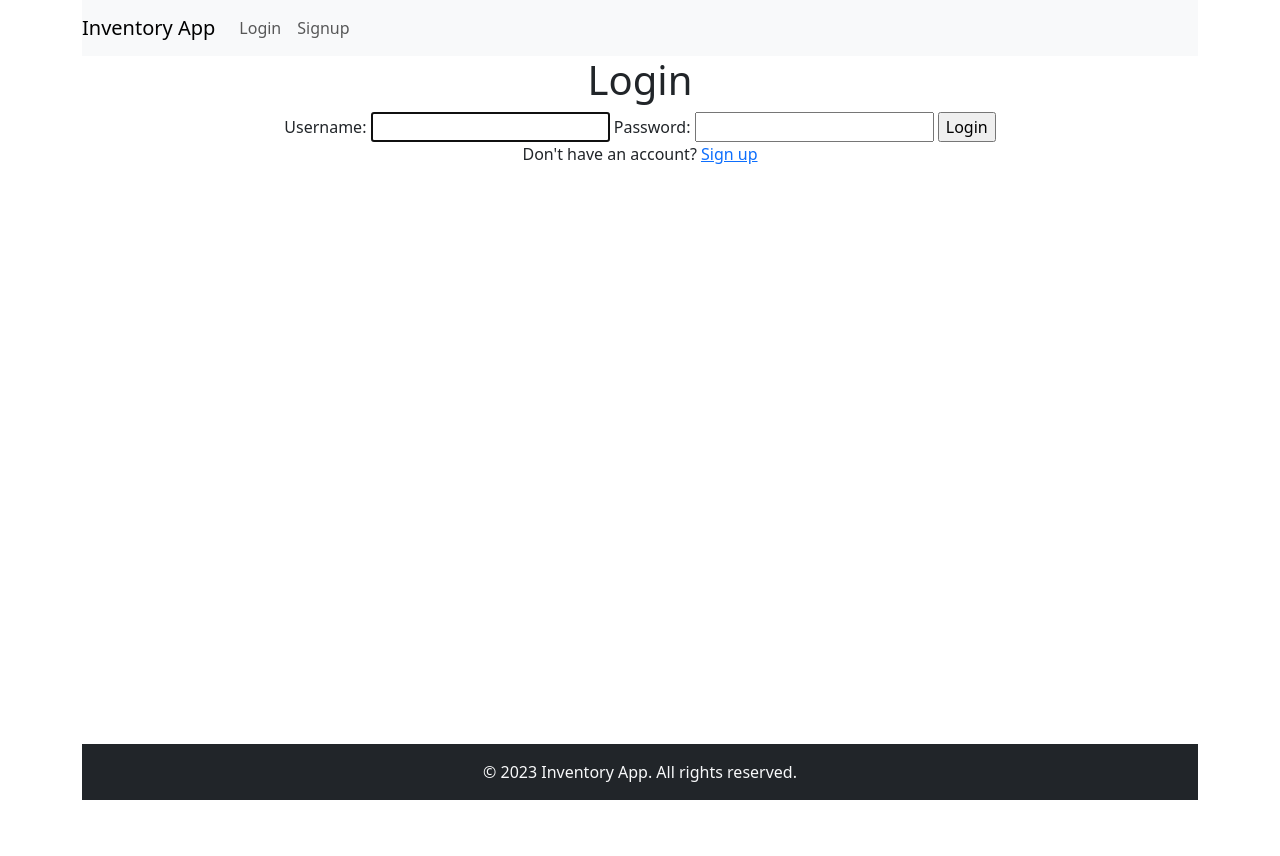
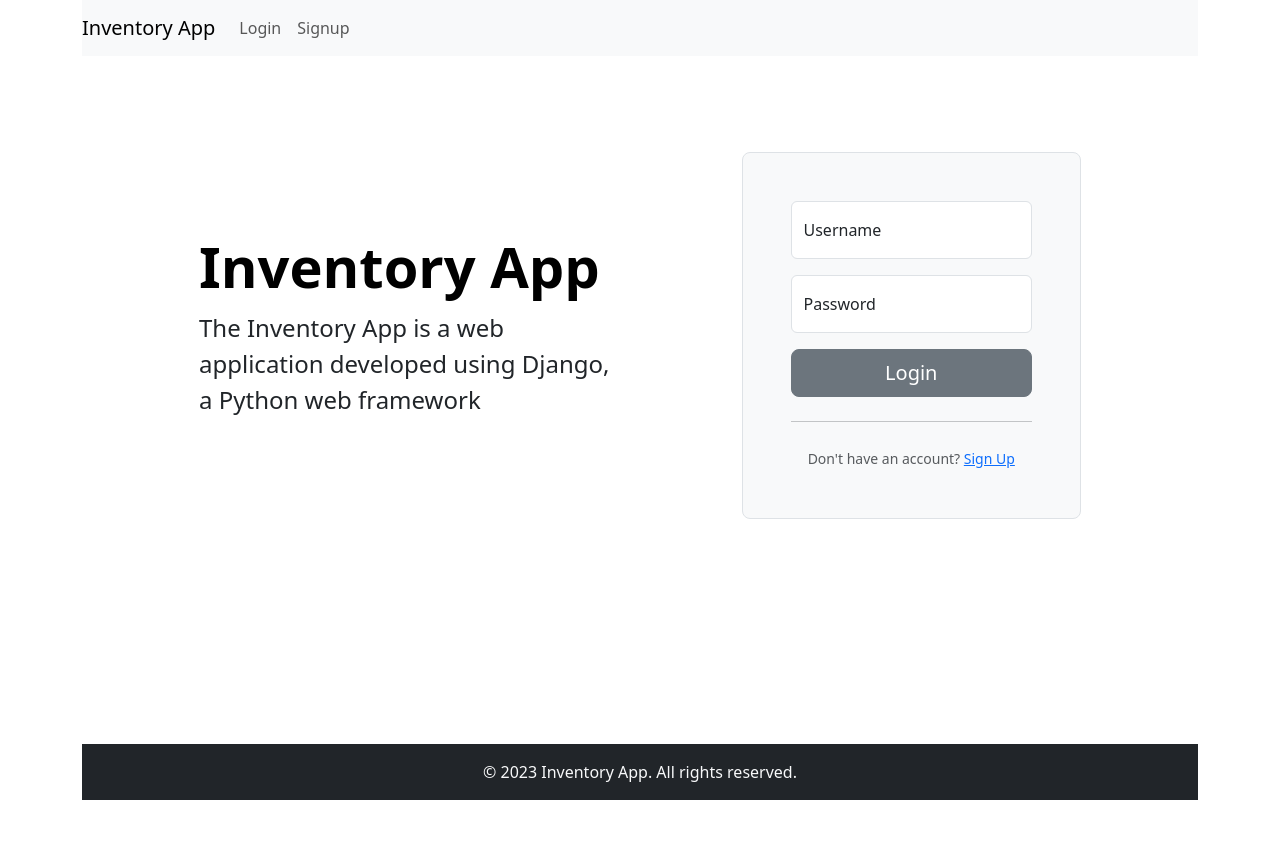
Before and after one commit to bsarifhsu/miniproject4BSari, a Django app: page /login/ in a window 1280 px wide. Run offline with Django 4.2, Linux system fonts and the light colour scheme.

Commit message:
Login page is updated.

```diff
--- a/inventory/templates/base.html
+++ b/inventory/templates/base.html
@@ -12,7 +12,7 @@
         <!-- Your header content -->
     </header>
     <div class="container text-center">
-        <nav class="navbar navbar-expand-lg navbar-light bg-light">
+        <nav class="navbar navbar-expand-lg navbar-light bg-light sticky-top">
             <a class="navbar-brand" href="/">Inventory App</a>
             <button class="navbar-toggler" type="button" data-toggle="collapse" data-target="#navbarNav" aria-controls="navbarNav" aria-expanded="false" aria-label="Toggle navigation">
                 <span class="navbar-toggler-icon"></span>
@@ -44,7 +44,7 @@
     </div>
 </div>
 </body>
-<div class=" container sticky-bottom">
+<div class="container sticky-bottom">
     <footer class="bg-dark text-light text-center py-3">
         &copy; 2023 Inventory App. All rights reserved.
     </footer>
--- a/inventory/templates/registration/login.html
+++ b/inventory/templates/registration/login.html
@@ -1,16 +1,30 @@
-
 {% extends "base.html" %}
 
 {% block title %}Login{% endblock %}
 
 {% block content %}
-    <!-- Your specific page content goes here -->
-    <h1>Login</h1>
-    <form method="post">
+    <div class="container col-xl-10 col-xxl-8 px-4 py-5">
+    <div class="row align-items-center g-lg-5 py-5">
+      <div class="col-lg-7 text-center text-lg-start">
+        <h4 class="display-4 fw-bold lh-1 text-body-emphasis mb-3">Inventory App</h4>
+        <p class="col-lg-10 fs-4">The Inventory App is a web application developed using Django, a Python web framework</p>
+      </div>
+      <div class="col-md-10 mx-auto col-lg-5">
+        <form method="post" class="p-4 p-md-5 border rounded-3 bg-body-tertiary">
         {% csrf_token %}
-        {{ form.username.label_tag }} {{ form.username }}
-        {{ form.password.label_tag }} {{ form.password }}
-        <input type="submit" value="Login">
-    </form>
-    <p>Don't have an account? <a href="{% url 'signup' %}">Sign up</a></p>
+          <div class="form-floating mb-3">
+            <input type="text" class="form-control" id="{{ form.username.id_for_label_tag }}" name="{{ form.username.name }}" value="{{ form.username.value|default:"" }}" placeholder="Username">
+            <label for="{{ form.username.id_for_label_tag }}">Username</label>
+          </div>
+          <div class="form-floating mb-3">
+            <input type="password" class="form-control" id="{{ form.password.id_for_label_tag }}" name="{{ form.password.name }}" value="{{ form.password.value|default:""}}" placeholder="Password">
+            <label for="{{ form.password.id_for_label_tag }}">Password</label>
+          </div>
+          <button class="w-100 btn btn-lg btn-secondary btn-lg" type="submit">Login</button>
+          <hr class="my-4">
+          <small class="text-body-secondary">Don't have an account? <a href="{% url 'signup' %}">Sign Up</a></small>
+        </form>
+      </div>
+    </div>
+  </div>
 {% endblock %}
```
